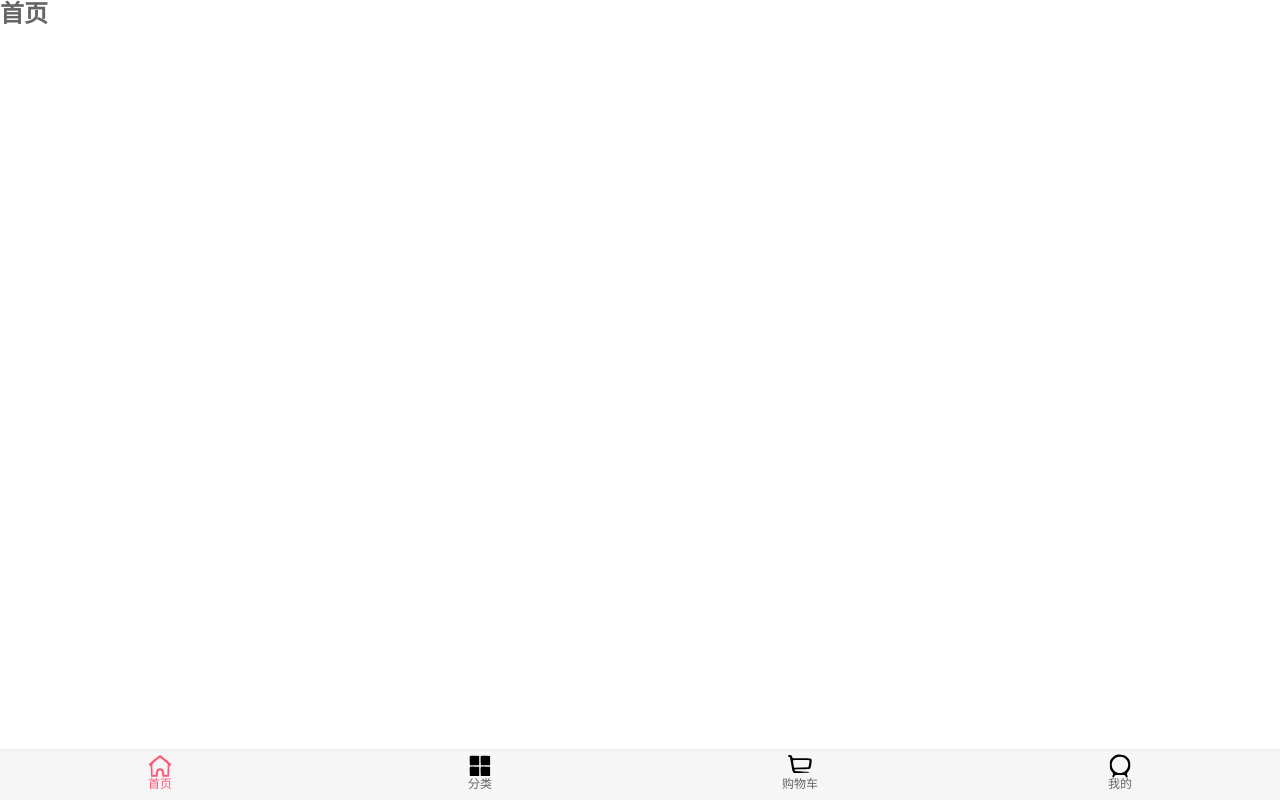
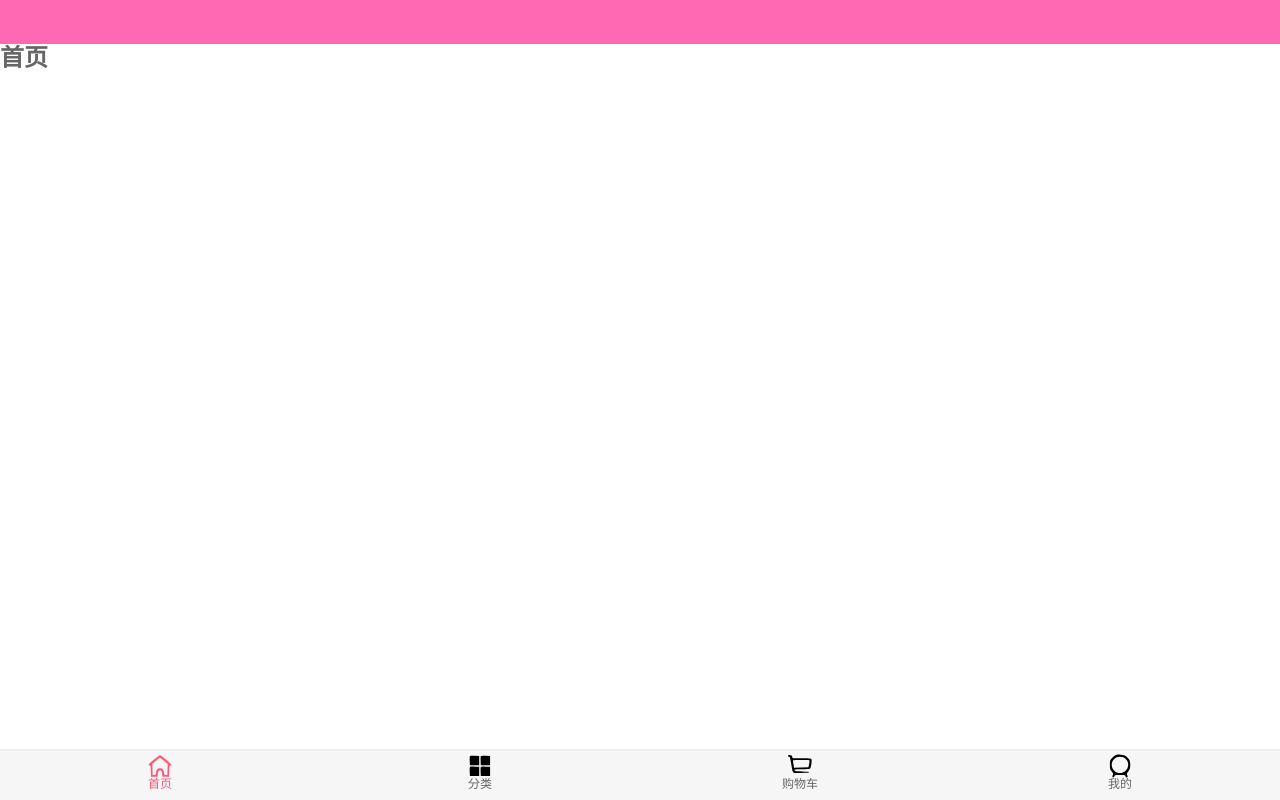
Before and after one commit to Philia8/supermall, a Vue app: page /home in a window 1280 px wide. Built offline with nearby package versions, Linux system fonts and the light colour scheme.

Commit message:
导航栏初始化

```diff
--- /dev/null
+++ b/src/components/common/navbar/NavBar.vue
@@ -0,0 +1,32 @@
+<template>
+   <div class="nav-bar">
+       <div class="left"><slot name="left"></slot></div>
+       <div class="center"><slot name="center"></slot></div>
+       <div class="right"><slot name="right"></slot></div>
+   </div>
+</template>
+
+<script>
+    export default {
+        name: 'NavBar'
+    }
+</script>
+
+<style>
+    .nav-bar {
+        display: flex;
+        height: 44px;
+        line-height: 44px;
+    }
+    /* 左侧部分设置固定宽度 */
+
+    .right .left {
+        width: 60px;
+        background-color: green;
+    }
+
+    .center {
+        flex: 1;
+        background-color: hotpink;
+    }
+</style>
--- a/src/views/home/Home.vue
+++ b/src/views/home/Home.vue
@@ -1,12 +1,17 @@
 <template>
    <div id="Home">
+       <nav-bar></nav-bar>
        <h2>首页</h2>
    </div>
 </template>
 
 <script>
+    import NavBar from 'components/common/navBar/NavBar'
     export default {
-        name: 'Home'
+        name: 'Home',
+        components: {
+            NavBar
+        }
     }
 </script>
 
```
Also changed, not shown: public/index.html (+8 -4 lines), 1 other file (tests, documents, lock files or other folders).
